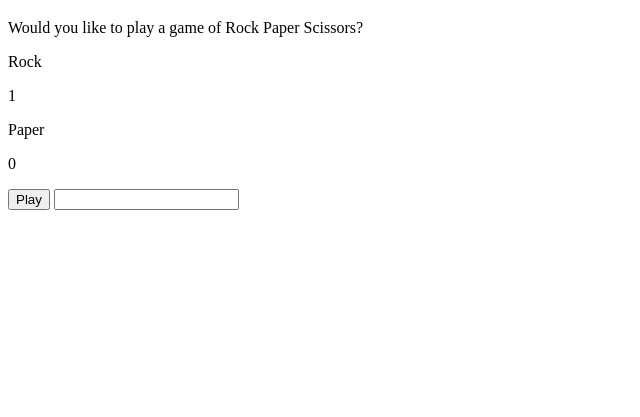
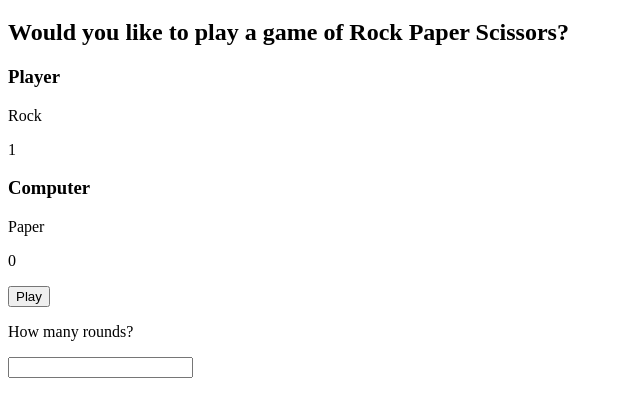
Before and after one commit to kizzlesulli/rps-second-odin, a plain HTML site: page index.html in a window 1280 px wide. Shown: the part 61-478 px from the top of the page, without its empty margins (0-640 px from the left). Drawn offline with Linux system fonts and the light colour scheme.

Commit message:
Add more basic game elements to index

```diff
--- a/index.html
+++ b/index.html
@@ -8,18 +8,23 @@
 </head>
 <body>
     <h1>Rock Paper Scissors</h1>
-    <p class="game-info">Would you like to play a game of Rock Paper Scissors?</p>
+    <h2 class="game-info">Would you like to play a game of Rock Paper Scissors?</h2>
     <div class="game-score">
         <div class="player-info">
+            <h3 class="player-name"> Player</h3>
             <p class="player-choice">Rock</p>
             <p class="player-score">1</p>
         </div>
         <div class="computer-info">
-            <p class="player-choice">Paper</p>
+            <h3 class="computer-name">Computer</h3>
+            <p class="computer-choice">Paper</p>
             <p class="computer-score">0</p>
         </div>
     </div>
     <button class="game-button">Play</button>
-    <input type="number">
+    <div class="game-rounds">
+        <p class="rounds">How many rounds?</p>
+        <input type="number">
+    </div>
 </body>
 </html
```
